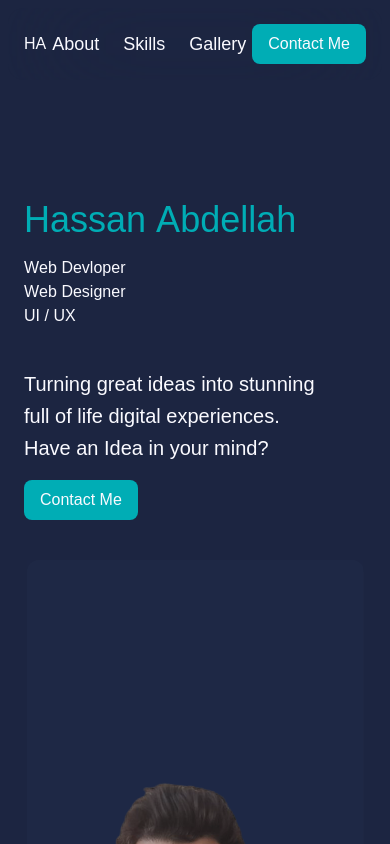
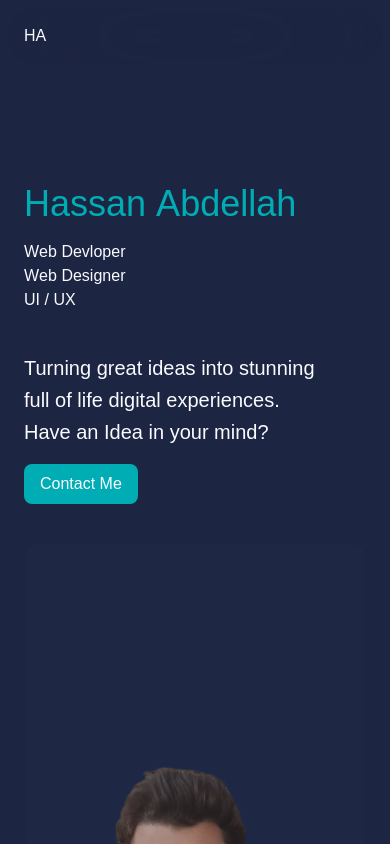
Before and after one commit to Hassan-abdellah/react-gsap-portoflio, a React (Vite) app: page / in a window 390 px wide. Shown: the top 844 px of the page. Built offline with nearby package versions, Linux system fonts and the light colour scheme.

Commit message:
hide the navlinks on mobile

```diff
--- a/src/Components/Navbar.jsx
+++ b/src/Components/Navbar.jsx
@@ -20,11 +20,11 @@ const Navbar = () => {
   //   });
   // });
   return (
-    <header className="text-ghost-white mx-2 mt-2 rounded-2xl transition-all duration-150 sticky top-2 left-0 right-0 z-50 backdrop-blur-3xl">
+    <header className="text-ghost-white mx-2 mt-2 sm:rounded-2xl rounded-[50px] transition-all duration-150 sticky top-2 left-0 right-0 z-50 backdrop-blur-3xl">
       <nav className="py-4 px-4 flex items-center justify-between">
         {/* logo */}
         <div>HA</div>
-        <ul className="flex items-center gap-6">
+        <ul className="items-center gap-6 hidden sm:flex">
           {navbarLinks.map((item) => (
             <li key={item.id}>
               <a
@@ -40,7 +40,7 @@ const Navbar = () => {
         <button
           type="button"
           aria-label="Contact Me"
-          className="bg-tropical-teal text-ghost-white  cursor-pointer px-4 py-2 rounded-lg overflow-hidden relative after:rounded-lg after:absolute after:top-0 after:bottom-0 after:left-0 after:right-0 after:w-full after:h-ful after:bg-ghost-white after:opacity-30 after:transition after:duration-300 after:scale-x-0 hover:after:scale-x-100 hover:after:origin-bottom-left after:origin-bottom-right"
+          className="bg-tropical-teal text-ghost-white  cursor-pointer px-4 py-2 rounded-lg overflow-hidden relative after:rounded-lg after:absolute after:top-0 after:bottom-0 after:left-0 after:right-0 after:w-full after:h-ful after:bg-ghost-white after:opacity-30 after:transition after:duration-300 after:scale-x-0 hover:after:scale-x-100 hover:after:origin-bottom-left after:origin-bottom-right hidden sm:block"
         >
           Contact Me
         </button>
```
